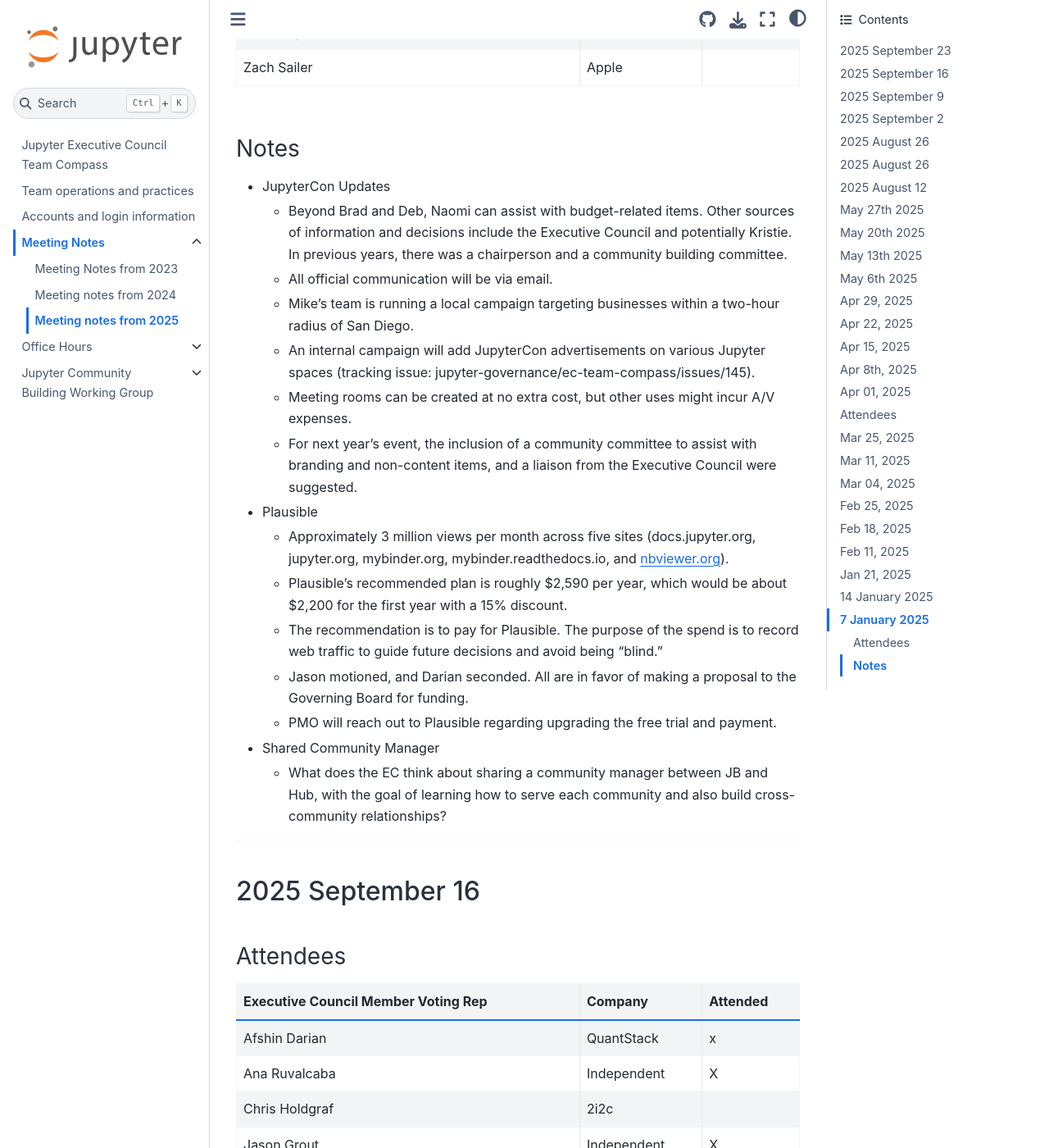
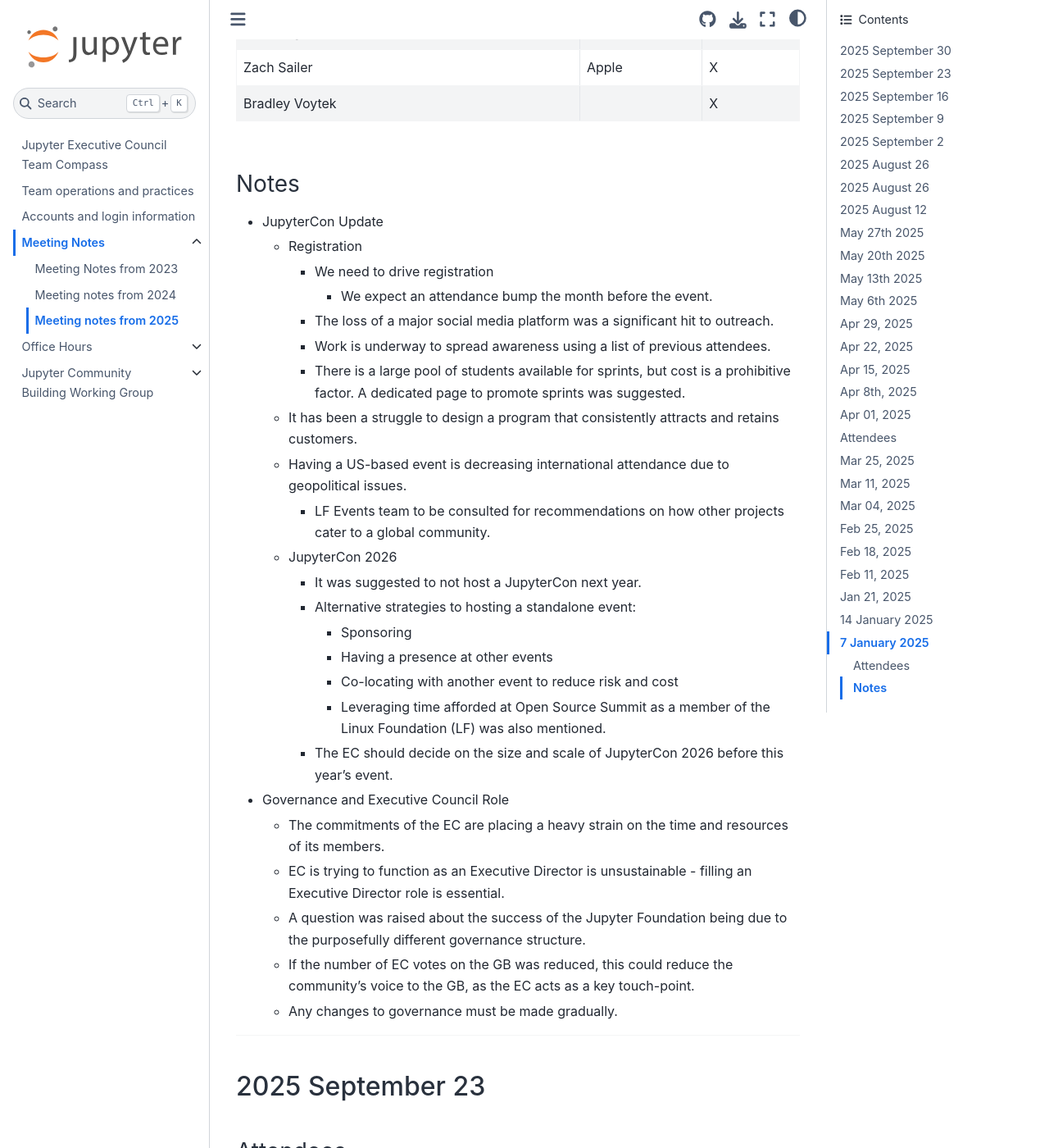
Before and after one commit to jupyter-governance/ec-team-compass, a Sphinx documentation site: the page built from docs/meeting_notes/2025.md, in a window 1280 px wide and 1400 px high, scrolled down 493 px. Shown: the whole window at 82% size. Built offline with Sphinx 7.4.7 and the Sphinx Book theme 1.1.4, drawn with Linux system fonts in a browser that asks for light colours; some of the changed text lies outside the part shown.

Commit message:
updated date
Signed-off-by: Tom Slanda <jesus_slanda@yahoo.com>

```diff
--- a/docs/meeting_notes/2025.md
+++ b/docs/meeting_notes/2025.md
@@ -1,4 +1,47 @@
 # Meeting notes from 2025
+
+## 2025 September 30
+
+### Attendees
+
+| Executive Council Member Voting Rep  | Company | Attended |
+| ------------- | ------------- | ------------- |
+| Afshin Darian | QuantStack | x |
+| Ana Ruvalcaba | Independent | X |
+| Chris Holdgraf | 2i2c | X |
+| Jason Grout | Independent | X |
+| Rick Wagner | SDSC/UCSD | X |
+| Zach Sailer | Apple | X |
+| Bradley Voytek |  | X |
+
+### Notes
+
+* JupyterCon Update
+    * Registration
+        * We need to drive registration
+            * We expect an attendance bump the month before the event.
+        * The loss of a major social media platform was a significant hit to outreach.
+        * Work is underway to spread awareness using a list of previous attendees.
+        * There is a large pool of students available for sprints, but cost is a prohibitive factor. A dedicated page to promote sprints was suggested.
+    * It has been a struggle to design a program that consistently attracts and retains customers.
+    * Having a US-based event is decreasing international attendance due to geopolitical issues.
+        * LF Events team to be consulted for recommendations on how other projects cater to a global community.
+    * JupyterCon 2026
+        * It was suggested to not host a JupyterCon next year.
+        * Alternative strategies to hosting a standalone event:
+            * Sponsoring
+            * Having a presence at other events
+            * Co-locating with another event to reduce risk and cost
+            * Leveraging time afforded at Open Source Summit as a member of the Linux Foundation (LF) was also mentioned.
+        * The EC should decide on the size and scale of JupyterCon 2026 before this year's event.
+* Governance and Executive Council Role
+    * The commitments of the EC are placing a heavy strain on the time and resources of its members.
+    * EC is trying to function as an Executive Director is unsustainable - filling an Executive Director role is essential.
+    * A question was raised about the success of the Jupyter Foundation being due to the purposefully different governance structure.
+    * If the number of EC votes on the GB was reduced, this could reduce the community's voice to the GB, as the EC acts as a key touch-point.
+    * Any changes to governance must be made gradually.
+
+---
 
 ## 2025 September 23
 
```
